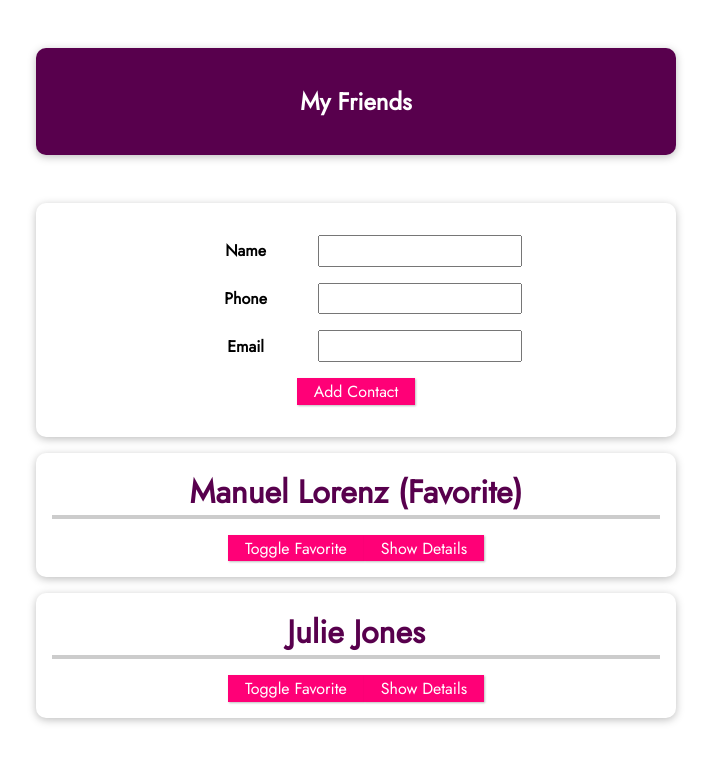
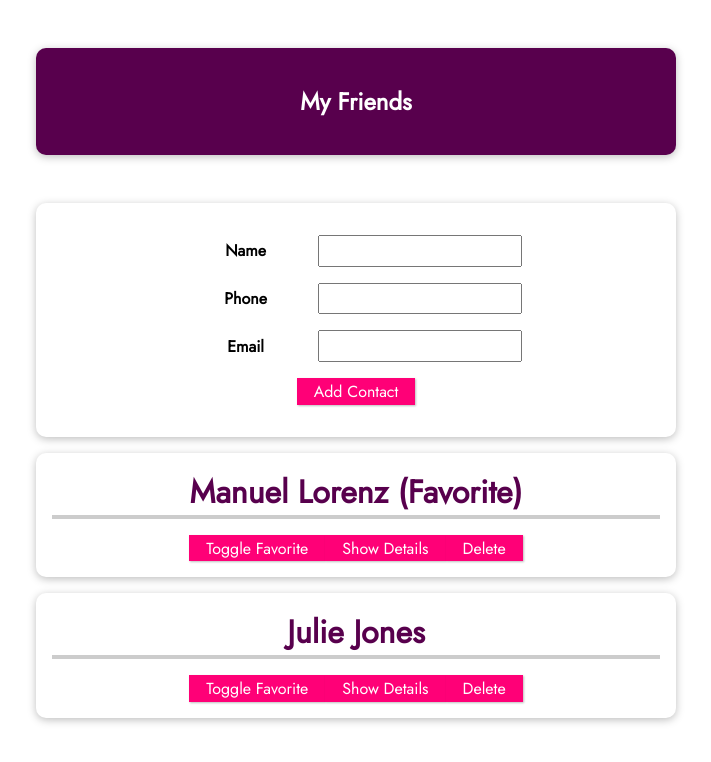
Before and after one commit to a-ge/VueUdemy, a Vue app in the folder vue-cli-01-a-new-vue-project/: page / in a window 1280 px wide. Shown: the top 762 px of the page, without its empty margins (284-995 px from the left). Built offline with nearby package versions, Linux system fonts and the light colour scheme.

Commit message:
more communication. delete friend, emit in html

```diff
--- a/vue-cli-01-a-new-vue-project/src/App.vue
+++ b/vue-cli-01-a-new-vue-project/src/App.vue
@@ -12,6 +12,7 @@
         :email-address="friend.email"
         :is-favorite="friend.isFavorite"
         @toggle-favorite="toggleFavoriteStatus"
+        @delete="deleteContact"
       ></friend-contact>
     </ul>
   </section>
@@ -53,6 +54,9 @@
         isFavorite: false
       };
       this.friends.push(newFriendContact);
+    },
+    deleteContact(friendId) {
+      this.friends = this.friends.filter(friend => friend.id !== friendId);
     }
   }
 };
--- a/vue-cli-01-a-new-vue-project/src/components/FriendContact.vue
+++ b/vue-cli-01-a-new-vue-project/src/components/FriendContact.vue
@@ -7,6 +7,7 @@
       <li><strong>Phone:</strong> {{ phoneNumber }}</li>
       <li><strong>Email:</strong> {{ emailAddress }}</li>
     </ul>
+    <button @click="$emit('delete', id)">Delete</button>
   </li>
 </template>
 
@@ -39,7 +40,7 @@
       // }
     }
   },
-  emits: ['toggle-favorite'],
+  emits: ['toggle-favorite', 'delete'],
   // emits: {
   //   'toggle-favorite': function(id) {
   //     if (id) {
```
